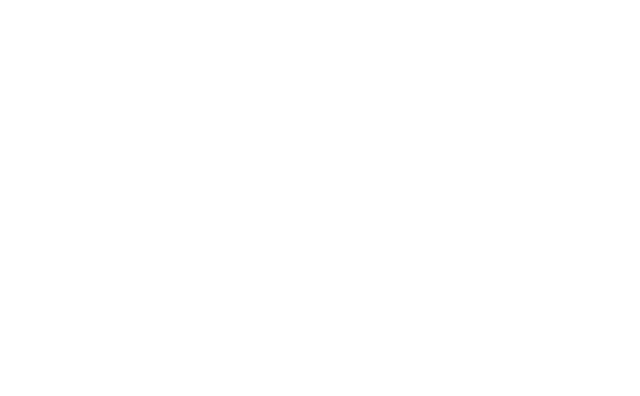
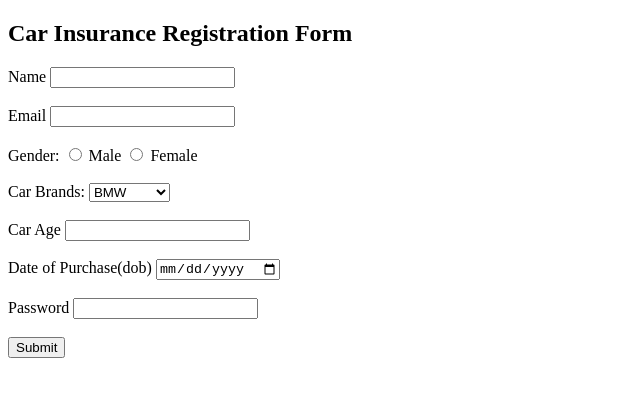
Before and after one commit to acciojob/car-insurance-form-pathma2005, a website: page main.html in a window 1280 px wide. Shown: the whole page, without its empty margins (0-640 px from the left). Drawn offline with Linux system fonts and the light colour scheme.

Commit message:
created a submission

```diff
--- a/main.html
+++ b/main.html
@@ -1,13 +1,42 @@
 <!DOCTYPE html>
-
 <html>
-
 <head>
+	<title>Car Insurance</title>
 	<link rel="stylesheet" href="styles.css">
 </head>
-
 <body>
 	<!-- the entire body must be written by student -->
+	<h2>Car Insurance Registration Form</h2>
+	<form method="post">
+		<label for="name">Name</label>
+		<input type="Text" id="name" required>
+		<br><br>
+			<label for="email">Email</label>
+		<input type="Email" id="email" required>
+		<br><br>
+<label>Gender:</label>
+    <input type="radio" id="male" name="gender" value="Male" required>
+    <label for="male">Male</label>
+    <input type="radio" id="female" name="gender" value="Female" required>
+    <label for="female">Female</label>
+    <br><br>
+		  <label for="cars">Car Brands:</label>
+    <select id="cars">
+      <option value="BMW">BMW</option>
+      <option value="Audi">Audi</option>
+      <option value="Mercedez">Mercedez</option>
+    </select>
+    <br><br>
+		<label id="carage">Car Age</label>
+		<input type="Number" id="carage" required>
+		<br><br>
+		<label id="dop">Date of Purchase(dob)</label>
+		<input type="Date" id="dob" required>
+		<br><br>
+		<label id="password">Password</label>
+		<input type="Password" id="password" required>
+		<br><br>
+		<button type="submit">Submit</button>
     <script type="text/javascript" src="./script.js">
 </script>
 
```
